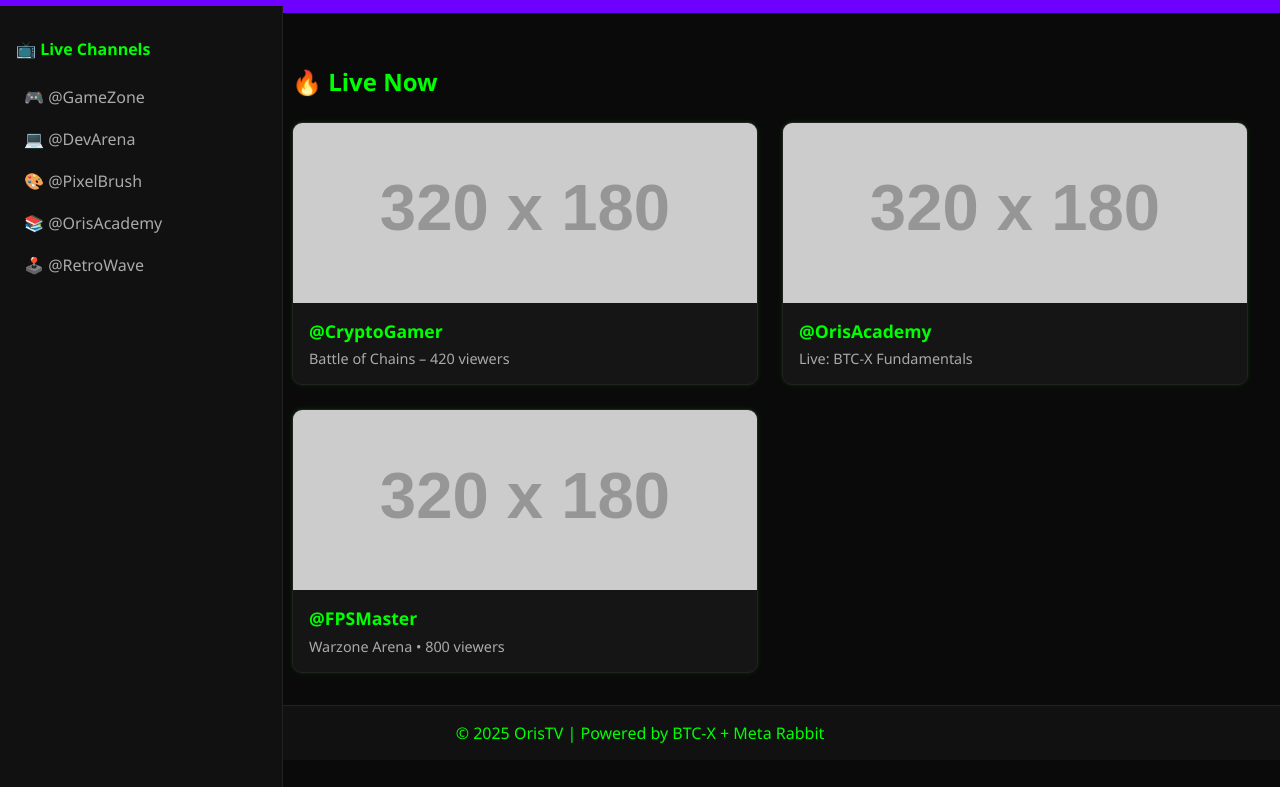
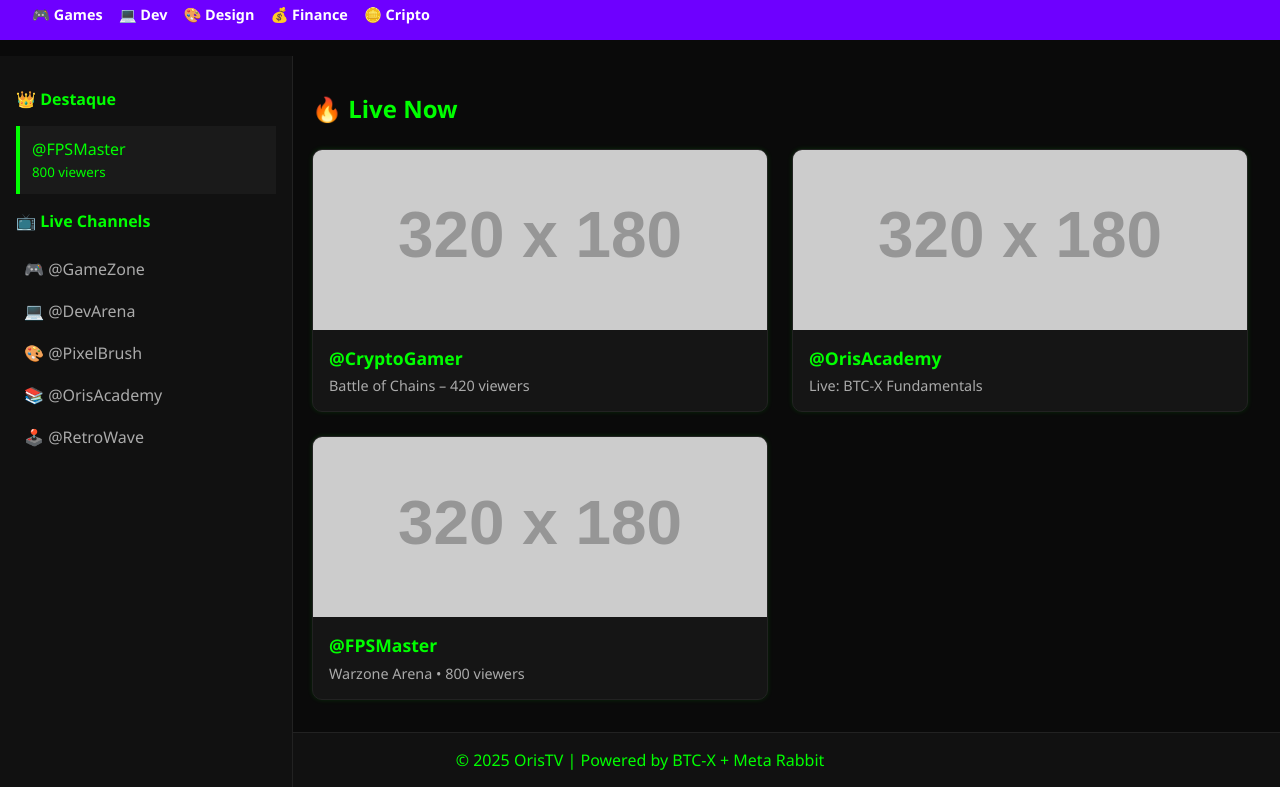
Before and after one commit to brncinc/oris, a plain HTML site: page oristv.html in a window 1280 px wide. Shown: the part 54-841 px from the top of the page. Before the commit the page ends 814 px from the top, so only its background shows below. Drawn offline with Linux system fonts and the light colour scheme; placeholder pictures from the web are drawn by us.

Commit message:
Update oristv.html

```diff
--- a/oristv.html
+++ b/oristv.html
@@ -32,6 +32,7 @@
       display: flex;
       align-items: center;
       justify-content: space-between;
+      flex-wrap: wrap;
     }
 
     .header-buttons {
@@ -67,18 +68,35 @@
       background-color: #cc0022;
     }
 
+    .header-categories {
+      display: flex;
+      gap: 1rem;
+      font-size: 0.9rem;
+      margin-top: 0.5rem;
+      width: 100%;
+    }
+
+    .header-categories a {
+      color: #fff;
+      text-decoration: none;
+    }
+
+    .header-categories a:hover {
+      color: var(--primary);
+    }
+
     .container {
       display: flex;
     }
 
     .sidebar {
-      width: 250px;
+      width: 260px;
       background-color: #111;
       border-right: 1px solid #222;
       padding: 1rem;
       height: 100vh;
       position: fixed;
-      top: 60px;
+      top: 110px;
       left: 0;
     }
 
@@ -86,6 +104,14 @@
       color: var(--primary);
       font-size: 1rem;
       margin-bottom: 1rem;
+    }
+
+    .top-streamer {
+      background-color: #1a1a1a;
+      padding: 12px;
+      border-left: 4px solid var(--primary);
+      margin-bottom: 1rem;
+      color: var(--primary);
     }
 
     .sidebar ul {
@@ -109,7 +135,7 @@
     }
 
     .main {
-      margin-left: 260px;
+      margin-left: 280px;
       padding: 2rem;
       width: 100%;
     }
@@ -171,13 +197,25 @@
 <header>
   <span>OrisTV</span>
   <div class="header-buttons">
-    <button class="btn-red">🔴 Ao Vivo</button>
+    <button class="btn-red" onclick="generateOBSKey()">🔴 Ao Vivo</button>
     <button class="btn-green">Entrar</button>
+  </div>
+  <div class="header-categories">
+    <a href="#games">🎮 Games</a>
+    <a href="#dev">💻 Dev</a>
+    <a href="#design">🎨 Design</a>
+    <a href="#finance">💰 Finance</a>
+    <a href="#crypto">🪙 Cripto</a>
   </div>
 </header>
 
 <div class="container">
   <aside class="sidebar">
+    <h3>👑 Destaque</h3>
+    <div class="top-streamer">
+      @FPSMaster<br><small>800 viewers</small>
+    </div>
+
     <h3>📺 Live Channels</h3>
     <ul>
       <li>🎮 @GameZone</li>
@@ -198,7 +236,6 @@
           <p>Battle of Chains – 420 viewers</p>
         </div>
       </div>
-
       <div class="stream-card">
         <img src="https://placehold.co/320x180/0f0/000?text=Live+Stream+2" alt="Live Stream 2">
         <div class="info">
@@ -206,7 +243,6 @@
           <p>Live: BTC-X Fundamentals</p>
         </div>
       </div>
-
       <div class="stream-card">
         <img src="https://placehold.co/320x180/0f0/000?text=Live+Stream+3" alt="Live Stream 3">
         <div class="info">
@@ -222,5 +258,12 @@
   © 2025 OrisTV | Powered by BTC-X + Meta Rabbit
 </footer>
 
+<script>
+  function generateOBSKey() {
+    alert("🔐 Chave de transmissão gerada: OBS-KEY-1234-ORISTV");
+    // Aqui você poderá integrar futuramente a API WebSocket do OBS
+  }
+</script>
+
 </body>
 </html>
```
